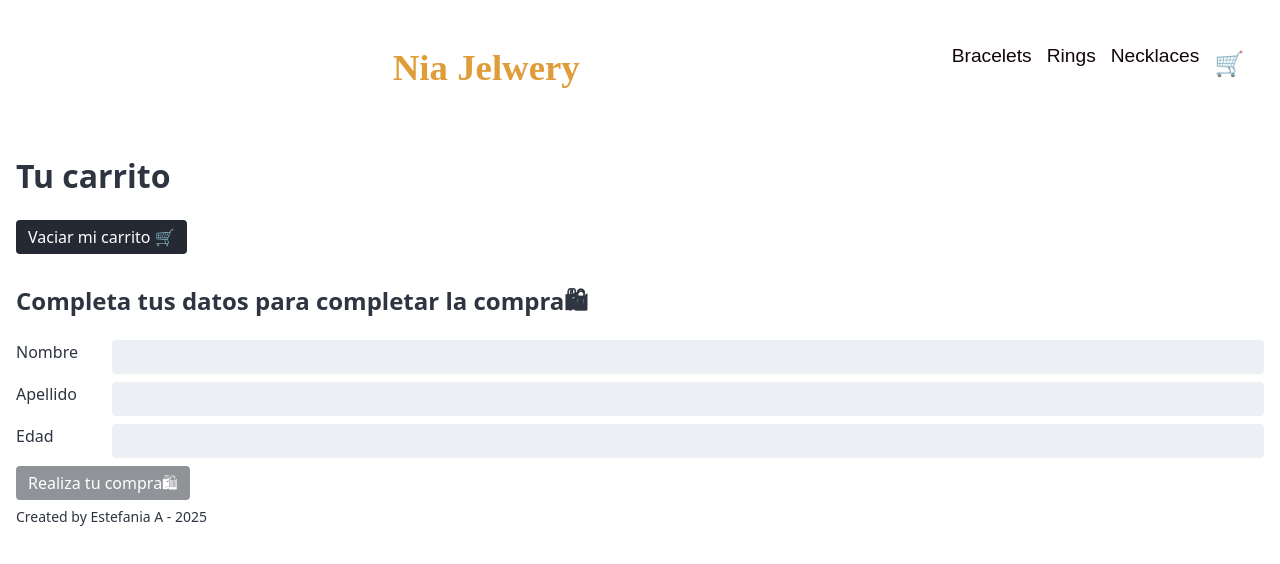
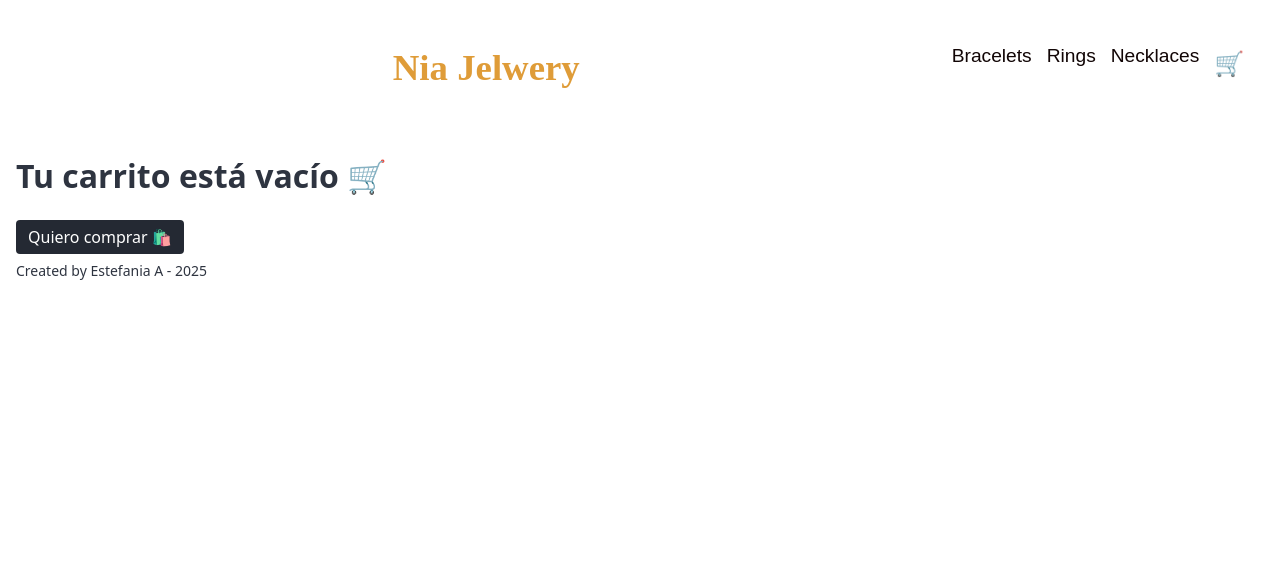
Before and after one commit to niadevel/react_ecommerce, a React (Vite) app: page /cart in a window 1280 px wide. Shown: the top 564 px of the page. Built offline with nearby package versions, Linux system fonts and the light colour scheme.

Commit message:
Arreglando carrito vacio

```diff
--- a/src/components/CartView.jsx
+++ b/src/components/CartView.jsx
@@ -4,19 +4,20 @@ import { createBuyOrder } from '../data/database';
 import { useState } from 'react';
 import { Link } from 'react-router-dom';
 
-// const { cartItems, removeItem, getTotalPrice, clearAllItems } = useContext(cartContext);
 
 function CartView() {
-  // if (cartItems.length === 0) {
+  const { cartItems, removeItem, getTotalPrice, clearAllItems } = useContext(cartContext);
 
-  //   return (
-  //   <div className="cartEmptyView">
-  //     <h1>Tu carrito está vacío 🛒</h1>
-  //     <Link to ="/"><button>Quiero comprar 🛍️</button></Link>
-  //   </div>
-  //   )
-  // }
-  // else {
+  if (cartItems.length === 0) {
+
+    return (
+    <div className="cartEmptyView">
+      <h1>Tu carrito está vacío 🛒</h1>
+      <Link to ="/"><button>Quiero comprar 🛍️</button></Link>
+    </div>
+    )
+  }
+  else {
 
     const [userData, setUserData] = useState({
       username: "",
@@ -32,7 +33,7 @@ function CartView() {
     }
 
 
-    const { cartItems, removeItem, getTotalPrice, clearAllItems } = useContext(cartContext);
+
 
     async function handleCheckout(evt){
       evt.preventDefault();
@@ -103,7 +104,7 @@ function CartView() {
 
     </div>
   )
-//  }
+ }
 }
 
 export default CartView
```
Also changed, not shown: 1 other file (tests, documents, lock files or other folders).
